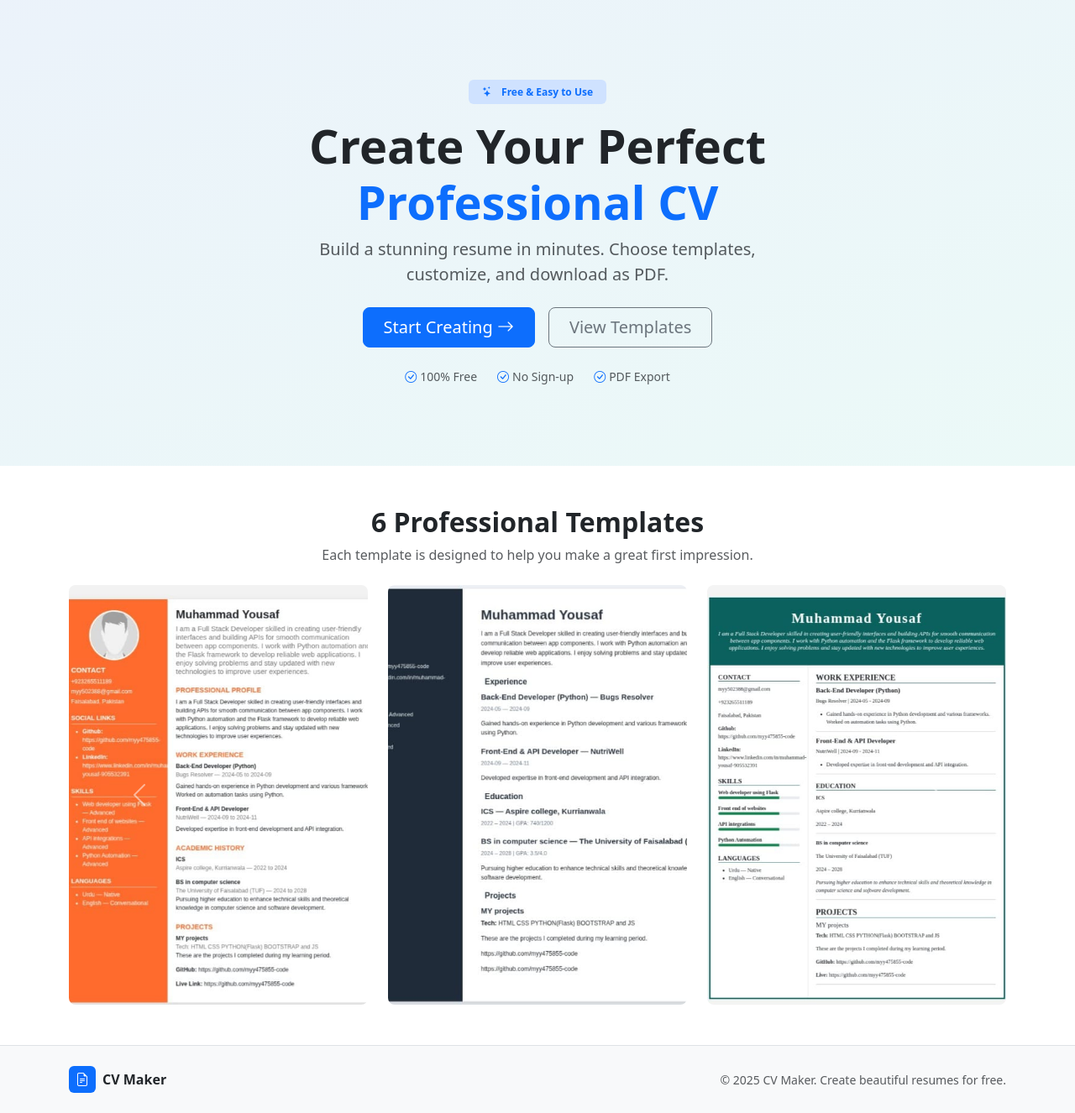
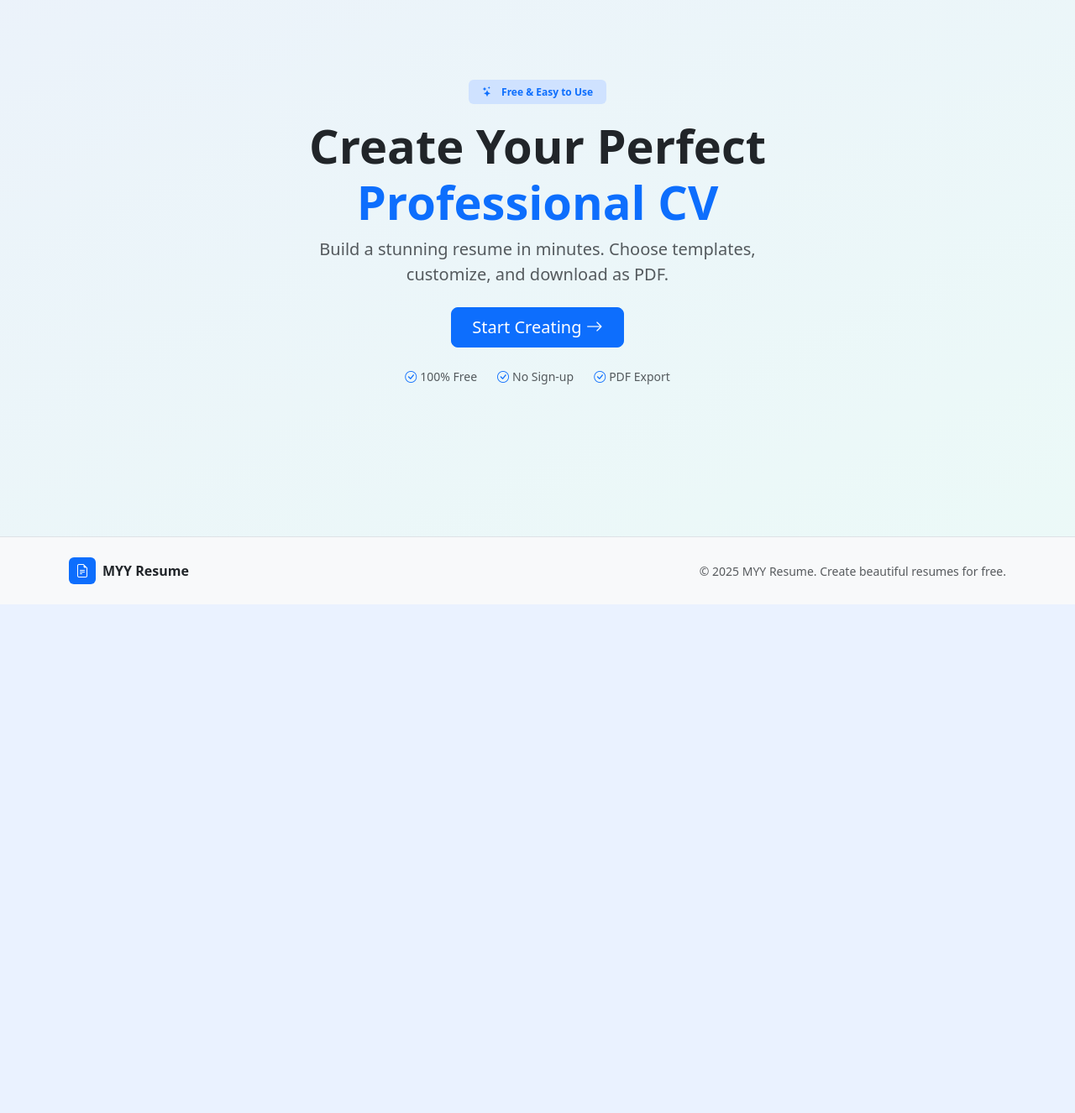
Before and after one commit to myy475855-code/flask-resume-creator, a Flask app: page / in a window 1280 px wide. Shown: the part 100-1426 px from the top of the page at 84% size. After the commit the page ends 820 px from the top, so only its background shows below. Run offline with Flask 3, Linux system fonts and the light colour scheme.

Commit message:
Change title and footer text to 'MYY Resume'

```diff
--- a/templates/index.html
+++ b/templates/index.html
@@ -3,7 +3,7 @@
 <head>
     <meta charset="UTF-8" />
     <meta name="viewport" content="width=device-width, initial-scale=1.0" />
-    <title>CV Maker</title>
+    <title>MYY Resume</title>
 
     <!-- Bootstrap CSS -->
     <link href="https://cdn.jsdelivr.net/npm/bootstrap@5.3.2/dist/css/bootstrap.min.css" rel="stylesheet">
@@ -14,6 +14,7 @@
     <style>
         /* Hero background gradient */
         .hero-bg {
+            height:80vh;
             background: linear-gradient(to bottom right, rgba(0,123,255,0.05), rgba(0,255,200,0.05));
         }
 
@@ -47,7 +48,7 @@
                 </div>
                 MYY Resume
             </a>
-            <a href="/editor" class="btn btn-primary btn-sm d-flex align-items-center gap-2">
+            <a href="{{ url_for('info') }}" class="btn btn-primary btn-sm d-flex align-items-center gap-2">
                 Create CV <i class="bi bi-arrow-right"></i>
             </a>
         </div>
@@ -73,9 +74,7 @@
                 <a href="{{ url_for('info') }}" class="btn btn-primary btn-lg px-4">
                     Start Creating <i class="bi bi-arrow-right"></i>
                 </a>
-                <a href="#templates" class="btn btn-outline-secondary btn-lg px-4">
-                    View Templates
-                </a>
+
             </div>
 
             <div class="d-flex justify-content-center gap-4 mt-4 text-muted small">
@@ -86,94 +85,6 @@
         </div>
     </section>
 
-    <!-- Templates Section -->
-    <section id="templates" class="py-5 bg-white">
-        <div class="container">
-            <div class="text-center mb-4">
-                <h2 class="fw-bold">6 Professional Templates</h2>
-                <p class="text-muted mx-auto" style="max-width: 600px;">
-                    Each template is designed to help you make a great first impression.
-                </p>
-            </div>
-
-            <!-- Bootstrap Multi-item Carousel -->
-             <div id="multiCarousel" class="carousel slide w-100" data-bs-ride="carousel" data-bs-interval="3000">
-                <div class="carousel-inner">
-
-                    <!-- Slide 1 -->
-                    <div class="carousel-item active">
-                        <div class="row">
-                            <div class="col-md-4">
-                                <img src="{{ url_for('static', filename='img/preview1.jpeg') }}" class="d-block w-100 template-img">
-                            </div>
-                            <div class="col-md-4">
-                                <img src="{{ url_for('static', filename='img/preview2.jpeg') }}" class="d-block w-100 template-img">
-                            </div>
-                            <div class="col-md-4">
-                                <img src="{{ url_for('static', filename='img/preview3.jpeg') }}" class="d-block w-100 template-img">
-                            </div>
-                        </div>
-                    </div>
-
-                    <!-- Slide 2 -->
-                    <div class="carousel-item">
-                        <div class="row">
-                            <div class="col-md-4">
-                                <img src="{{ url_for('static', filename='img/preview2.jpeg') }}" class="d-block w-100 template-img">
-                            </div>
-                            <div class="col-md-4">
-                                <img src="{{ url_for('static', filename='img/preview3.jpeg') }}" class="d-block w-100 template-img">
-                            </div>
-                            <div class="col-md-4">
-                                <img src="{{ url_for('static', filename='img/preview4.jpeg') }}" class="d-block w-100 template-img">
-                            </div>
-                        </div>
-                    </div>
-
-                    <!-- Slide 3 -->
-                    <div class="carousel-item">
-                        <div class="row">
-                            <div class="col-md-4">
-                                <img src="{{ url_for('static', filename='img/preview3.jpeg') }}" class="d-block w-100 template-img">
-                            </div>
-                            <div class="col-md-4">
-                                <img src="{{ url_for('static', filename='img/preview4.jpeg') }}" class="d-block w-100 template-img">
-                            </div>
-                            <div class="col-md-4">
-                                <img src="{{ url_for('static', filename='img/preview5.jpeg') }}" class="d-block w-100 template-img">
-                            </div>
-                        </div>
-                    </div>
-
-                    <!-- Slide 4 -->
-                    <div class="carousel-item">
-                        <div class="row">
-                            <div class="col-md-4">
-                                <img src="{{ url_for('static', filename='img/preview4.jpeg') }}" class="d-block w-100 template-img">
-                            </div>
-                            <div class="col-md-4">
-                                <img src="{{ url_for('static', filename='img/preview5.jpeg') }}" class="d-block w-100 template-img">
-                            </div>
-                            <div class="col-md-4">
-                                <img src="{{ url_for('static', filename='img/preview6.jpeg') }}" class="d-block w-100 template-img">
-                            </div>
-                        </div>
-                    </div>
-
-                </div>
-
-                <!-- Controls -->
-                <button class="carousel-control-prev" type="button" data-bs-target="#multiCarousel" data-bs-slide="prev">
-                    <span class="carousel-control-prev-icon"></span>
-                </button>
-                <button class="carousel-control-next" type="button" data-bs-target="#multiCarousel" data-bs-slide="next">
-                    <span class="carousel-control-next-icon"></span>
-                </button>
-            </div>
-
-        </div>
-
-    </section>
 
     <!-- Footer -->
     <footer class="border-top py-4">
@@ -182,10 +93,10 @@
                 <div class="d-flex justify-content-center align-items-center rounded bg-primary text-white" style="width:32px;height:32px;">
                     <i class="bi bi-file-earmark-text"></i>
                 </div>
-                <span class="fw-semibold">CV Maker</span>
+                <span class="fw-semibold">MYY Resume</span>
             </div>
             <div class="text-muted small">
-                © <span id="year"></span> CV Maker. Create beautiful resumes for free.
+                © <span id="year"></span> MYY Resume. Create beautiful resumes for free.
             </div>
         </div>
     </footer>
```
